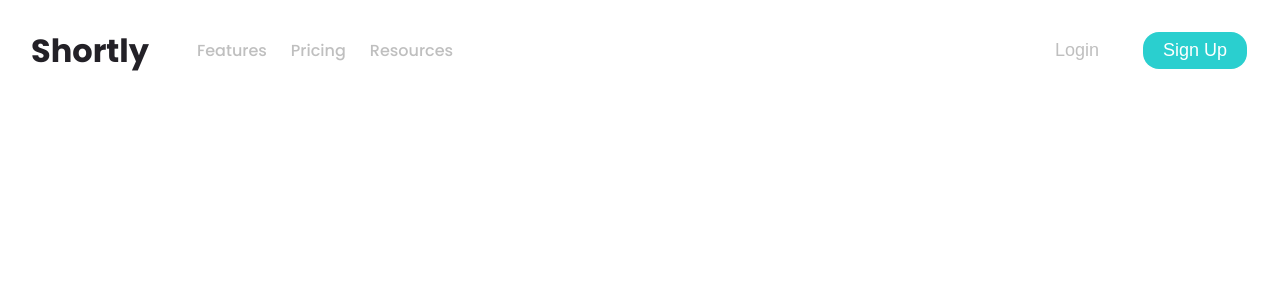
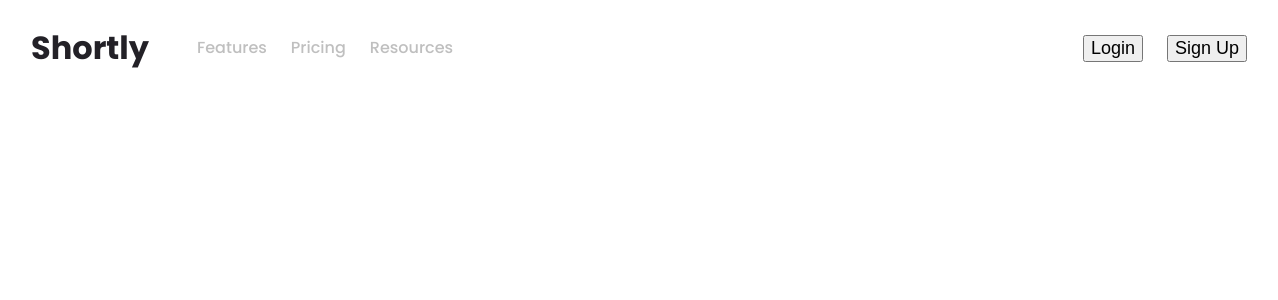
Before and after one commit to Vyonyx/URLShorteningAPI-feMentor-Vue, a Vue app: page / in a window 1536 px wide. Shown: the top 300 px of the page, without its empty margins (129-1407 px from the left). Built offline with nearby package versions, Linux system fonts and the light colour scheme.

Commit message:
remove text decoration style from Navbar component

```diff
--- a/src/components/Navbar.vue
+++ b/src/components/Navbar.vue
@@ -78,20 +78,7 @@ header {
 
           a {
             color: inherit;
-          }
-
-          button {
-            border: transparent;
-            background: transparent;
-            padding: 0.5rem 1.25rem;
-            cursor: pointer;
-            color: inherit;
-          }
-
-          .sign-up {
-            background: var(--cyan);
-            color: white;
-            border-radius: 1rem;
+            text-decoration: none;
           }
         }
       }
```
